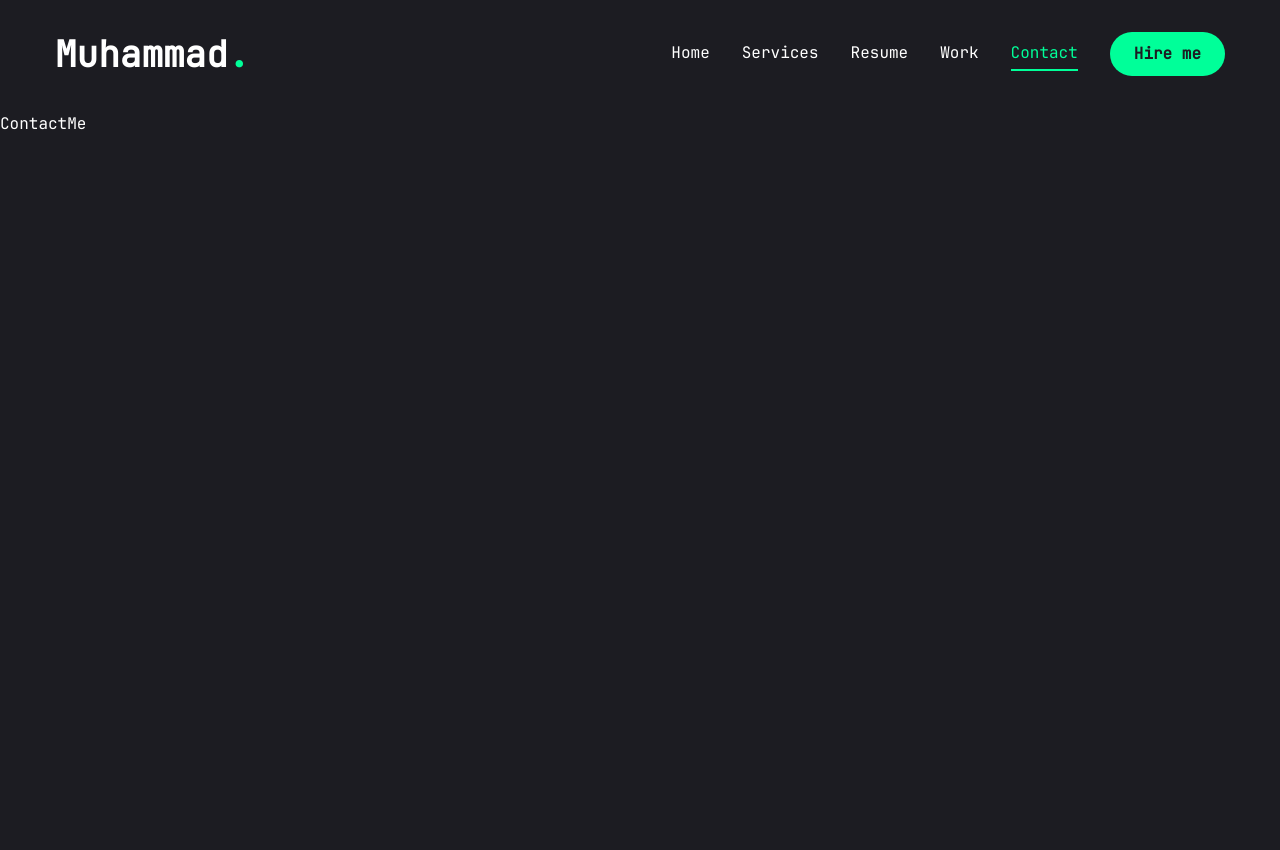
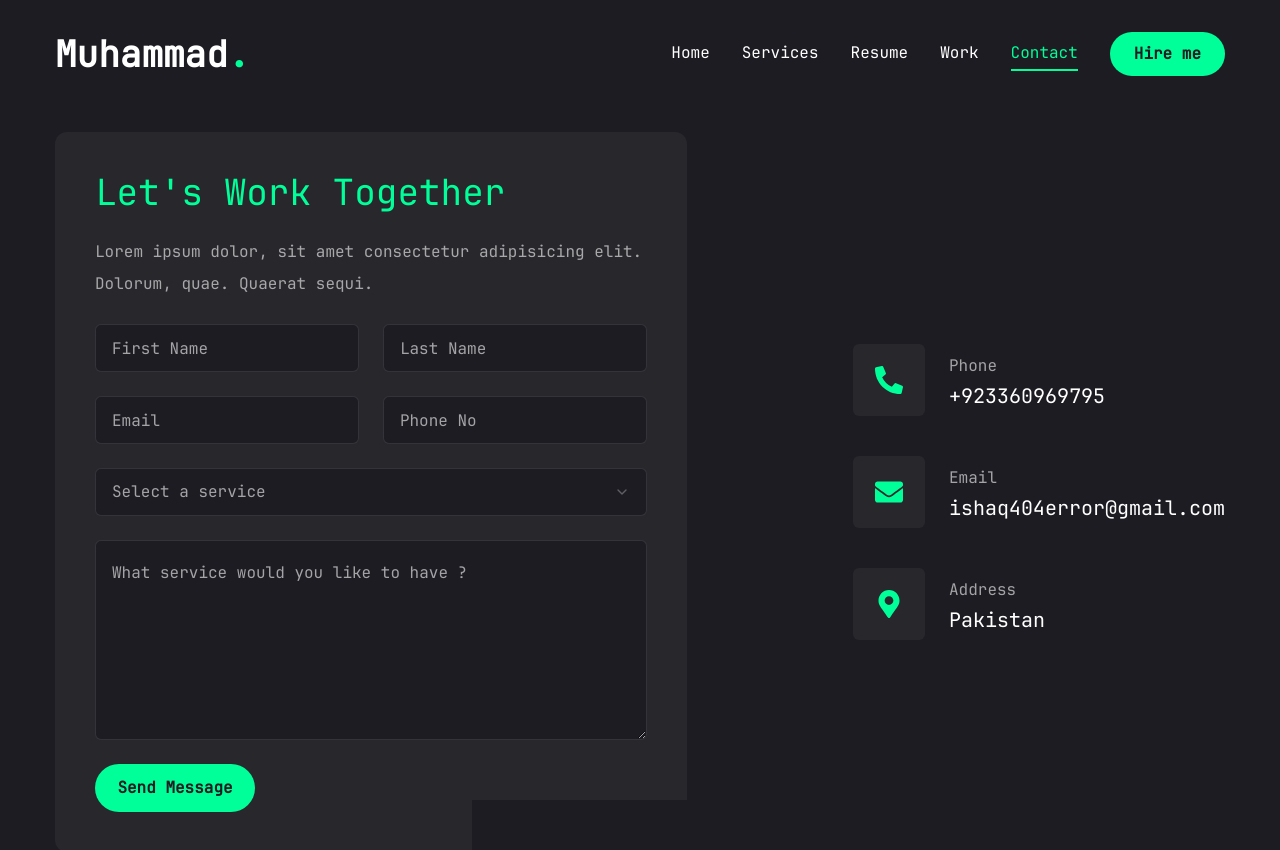
Before and after one commit to ishaq001/portfolio2, a Next.js app: page /contact in a window 1280 px wide. Shown: the top 850 px of the page. Before the commit the page ends 800 px from the top, so only its background shows below. Built offline with nearby package versions, Linux system fonts and the light colour scheme.

Commit message:
contact page done

```diff
--- a/app/contact/page.tsx
+++ b/app/contact/page.tsx
@@ -1,7 +1,145 @@
-import React from "react"
+"use client"
+
+import { Button } from "@/components/ui/button"
+import { Input } from "@/components/ui/input"
+import {
+  Select,
+  SelectContent,
+  SelectGroup,
+  SelectItem,
+  SelectLabel,
+  SelectTrigger,
+  SelectValue,
+} from "@/components/ui/select"
+
+import { Textarea } from "@/components/ui/textarea"
+
+import { FaPhoneAlt, FaEnvelope, FaMapMarkerAlt } from "react-icons/fa"
+
+import { motion } from "framer-motion"
+
+const info = [
+  {
+    icon: <FaPhoneAlt />,
+    title: "Phone",
+    description: "+923360969795",
+  },
+  {
+    icon: <FaEnvelope />,
+    title: "Email",
+    description: "ishaq404error@gmail.com",
+  },
+  {
+    icon: <FaMapMarkerAlt />,
+    title: "Address",
+    description: "Pakistan",
+  },
+]
 
 const Contact = () => {
-  return <div>ContactMe</div>
+  return (
+    <motion.section
+      initial={{ opacity: 0 }}
+      animate={{
+        opacity: 1,
+        transition: {
+          delay: 2.4,
+          duration: 0.4,
+          ease: "easeIn",
+        },
+      }}
+      className='py-6 '
+    >
+      <div className='container mx-auto'>
+        <div className='flex flex-col xl:flex-row gap-[30px]'>
+          {/* form */}
+          <div className='xl:w-[54%] order-2 xl:order-none '>
+            <form className='flex flex-col gap-6 p-10 bg-[#27272c] rounded-xl'>
+              <h3 className='text-4xl text-accent'>Let's Work Together</h3>
+              <p className='text-white/60'>
+                Lorem ipsum dolor, sit amet consectetur adipisicing elit.
+                Dolorum, quae. Quaerat sequi.
+              </p>
+
+              {/* input */}
+              <div className='grid grid-cols-1 md:grid-cols-2 gap-6'>
+                {" "}
+                <Input
+                  type='text'
+                  name='firstname'
+                  placeholder='First Name'
+                />
+                <Input
+                  type='text'
+                  name='lastname'
+                  placeholder='Last Name'
+                />
+                <Input
+                  type='email'
+                  name='email'
+                  placeholder='Email'
+                />
+                <Input
+                  type='number'
+                  name='phone'
+                  placeholder='Phone No'
+                />
+              </div>
+
+              {/* select*/}
+              <Select>
+                <SelectTrigger>
+                  <SelectValue placeholder='Select a service' />
+                </SelectTrigger>
+                <SelectContent>
+                  <SelectGroup>
+                    <SelectLabel>Select a service</SelectLabel>
+                    <SelectItem value='est'>Web Development</SelectItem>
+                    <SelectItem value='cst'>Full Stack</SelectItem>
+                    <SelectItem value='mst'>Debugging</SelectItem>
+                  </SelectGroup>
+                </SelectContent>
+              </Select>
+
+              {/* TextArea */}
+              <Textarea
+                className='h-[200px]'
+                placeholder='What service would you like to have ?'
+              />
+
+              {/* button */}
+              <Button
+                size='md'
+                className='max-w-40'
+              >
+                Send Message
+              </Button>
+            </form>
+          </div>
+
+          {/* info */}
+          <div className='flex-1 flex items-center xl:justify-end order-1 xl:order-none mb-8 xl:mb-0'>
+            <ul className='flex flex-col gap-10'>
+              {info.map(({ title, icon, description }, index) => (
+                <li
+                  key={index}
+                  className='flex items-center gap-6'
+                >
+                  <div className='w-[52px] h-[52px] xl:h-[72px] xl:w-[72px] bg-[#27272c] text-accent items-center justify-center flex rounded-md'>
+                    <div className='text-[28px]'>{icon}</div>
+                  </div>
+                  <div className='flex-1'>
+                    <p className='text-white/60'>{title}</p>
+                    <h3 className='text-xl'>{description}</h3>
+                  </div>
+                </li>
+              ))}
+            </ul>
+          </div>
+        </div>
+      </div>
+    </motion.section>
+  )
 }
 
 export default Contact
--- a/app/globals.css
+++ b/app/globals.css
@@ -28,6 +28,12 @@
   }
   .text-outline-hover {
     -webkit-text-stroke: 1px #00ff99;
+  }
+
+  input:-internal-autofill-selected {
+    @apply bg-primary text-accent !important; /* Use Tailwind classes */
+    background-image: none !important; /* Remove any background image */
+    appearance: none; /* Override appearance if needed */
   }
 }
 
--- a/components/ui/input.tsx
+++ b/components/ui/input.tsx
@@ -11,7 +11,7 @@
       <input
         type={type}
         className={cn(
-          "flex h-10 w-full rounded-md border border-slate-200 bg-white px-3 py-2 text-sm ring-offset-white file:border-0 file:bg-transparent file:text-sm file:font-medium file:text-slate-950 placeholder:text-slate-500 focus-visible:outline-none focus-visible:ring-2 focus-visible:ring-slate-950 focus-visible:ring-offset-2 disabled:cursor-not-allowed disabled:opacity-50 dark:border-slate-800 dark:bg-slate-950 dark:ring-offset-slate-950 dark:file:text-slate-50 dark:placeholder:text-slate-400 dark:focus-visible:ring-slate-300",
+          "flex h-[48px] rounded-md border border-white/10 focus:border-accent bg-primary px-4 py-5 text-base font-light placeholder:text-white/60 outline-none autofill:!bg-primary",
           className
         )}
         ref={ref}
--- a/components/ui/select.tsx
+++ b/components/ui/select.tsx
@@ -19,14 +19,14 @@
   <SelectPrimitive.Trigger
     ref={ref}
     className={cn(
-      "flex h-10 w-full items-center justify-between rounded-md border border-slate-200 bg-white px-3 py-2 text-sm ring-offset-white placeholder:text-slate-500 focus:outline-none focus:ring-2 focus:ring-slate-950 focus:ring-offset-2 disabled:cursor-not-allowed disabled:opacity-50 [&>span]:line-clamp-1 dark:border-slate-800 dark:bg-slate-950 dark:ring-offset-slate-950 dark:placeholder:text-slate-400 dark:focus:ring-slate-300",
+      "flex h-[48px] w-full items-center justify-between rounded-md border border-white/10 bg-primary px-4 py-5  text-base text-white/60 placeholder:text-white/10 focus:border-accent outline-none",
       className
     )}
     {...props}
   >
     {children}
     <SelectPrimitive.Icon asChild>
-      <ChevronDown className="h-4 w-4 opacity-50" />
+      <ChevronDown className='h-4 w-4 opacity-50' />
     </SelectPrimitive.Icon>
   </SelectPrimitive.Trigger>
 ))
@@ -44,7 +44,7 @@
     )}
     {...props}
   >
-    <ChevronUp className="h-4 w-4" />
+    <ChevronUp className='h-4 w-4' />
   </SelectPrimitive.ScrollUpButton>
 ))
 SelectScrollUpButton.displayName = SelectPrimitive.ScrollUpButton.displayName
@@ -61,7 +61,7 @@
     )}
     {...props}
   >
-    <ChevronDown className="h-4 w-4" />
+    <ChevronDown className='h-4 w-4' />
   </SelectPrimitive.ScrollDownButton>
 ))
 SelectScrollDownButton.displayName =
@@ -75,7 +75,7 @@
     <SelectPrimitive.Content
       ref={ref}
       className={cn(
-        "relative z-50 max-h-96 min-w-[8rem] overflow-hidden rounded-md border border-slate-200 bg-white text-slate-950 shadow-md data-[state=open]:animate-in data-[state=closed]:animate-out data-[state=closed]:fade-out-0 data-[state=open]:fade-in-0 data-[state=closed]:zoom-out-95 data-[state=open]:zoom-in-95 data-[side=bottom]:slide-in-from-top-2 data-[side=left]:slide-in-from-right-2 data-[side=right]:slide-in-from-left-2 data-[side=top]:slide-in-from-bottom-2 dark:border-slate-800 dark:bg-slate-950 dark:text-slate-50",
+        "relative z-50 max-h-96 min-w-[8rem] overflow-hidden rounded-md border border-white/10 bg-primary text-white shadow-md data-[state=open]:animate-in data-[state=closed]:animate-out data-[state=closed]:fade-out-0 data-[state=open]:fade-in-0 data-[state=closed]:zoom-out-95 data-[state=open]:zoom-in-95 data-[side=bottom]:slide-in-from-top-2 data-[side=left]:slide-in-from-right-2 data-[side=right]:slide-in-from-left-2 data-[side=top]:slide-in-from-bottom-2 dark:border-slate-800 dark:bg-slate-950 dark:text-slate-50",
         position === "popper" &&
           "data-[side=bottom]:translate-y-1 data-[side=left]:-translate-x-1 data-[side=right]:translate-x-1 data-[side=top]:-translate-y-1",
         className
@@ -118,14 +118,14 @@
   <SelectPrimitive.Item
     ref={ref}
     className={cn(
-      "relative flex w-full cursor-default select-none items-center rounded-sm py-1.5 pl-8 pr-2 text-sm outline-none focus:bg-slate-100 focus:text-slate-900 data-[disabled]:pointer-events-none data-[disabled]:opacity-50 dark:focus:bg-slate-800 dark:focus:text-slate-50",
+      "relative flex w-full cursor-default select-none items-center rounded-sm py-1.5 pl-8 pr-2 text-sm outline-none focus:bg-accent focus:text-primary data-[disabled]:pointer-events-none data-[disabled]:opacity-50 dark:focus:bg-slate-800 dark:focus:text-slate-50",
       className
     )}
     {...props}
   >
-    <span className="absolute left-2 flex h-3.5 w-3.5 items-center justify-center">
+    <span className='absolute left-2 flex h-3.5 w-3.5 items-center justify-center'>
       <SelectPrimitive.ItemIndicator>
-        <Check className="h-4 w-4" />
+        <Check className='h-4 w-4' />
       </SelectPrimitive.ItemIndicator>
     </span>
 
--- a/components/ui/textarea.tsx
+++ b/components/ui/textarea.tsx
@@ -10,7 +10,7 @@
     return (
       <textarea
         className={cn(
-          "flex min-h-[80px] w-full rounded-md border border-slate-200 bg-white px-3 py-2 text-sm ring-offset-white placeholder:text-slate-500 focus-visible:outline-none focus-visible:ring-2 focus-visible:ring-slate-950 focus-visible:ring-offset-2 disabled:cursor-not-allowed disabled:opacity-50 dark:border-slate-800 dark:bg-slate-950 dark:ring-offset-slate-950 dark:placeholder:text-slate-400 dark:focus-visible:ring-slate-300",
+          "flex min-h-[80px] w-full rounded-md border border-white/10 bg-primary px-4 py-5 text-base  focus-visible:ring-offset-0 placeholder:text-white/60 focus-visible:outline-none focus-visible:ring-1 focus-visible:ring-accent disabled:cursor-not-allowed disabled:opacity-50",
           className
         )}
         ref={ref}
```
